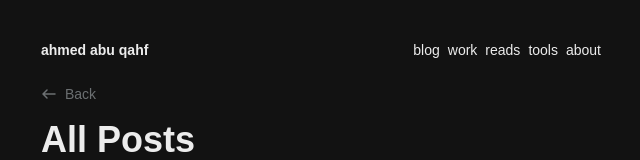
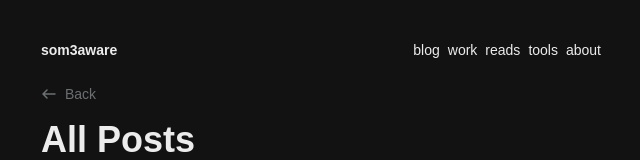
Before and after one commit to ahmedsomaa/my-portfolio, a Next.js app: page /posts in a window 1280 px wide. Shown: the top 160 px of the page, without its empty margins (319-959 px from the left). Built offline with nearby package versions, Linux system fonts and the light colour scheme; no server answers; the database is empty; a web font is replaced by a local one.

Commit message:
fix: Change logo text

```diff
--- a/src/components/header.tsx
+++ b/src/components/header.tsx
@@ -12,7 +12,7 @@ export function Header() {
         <div className="flex flex-col">
           <Link href="/">
             <span className="font-semibold text-sm lowercase">
-              {CONFIG.profile.name}
+              {CONFIG.profile.logoText}
             </span>
           </Link>
         </div>
```
